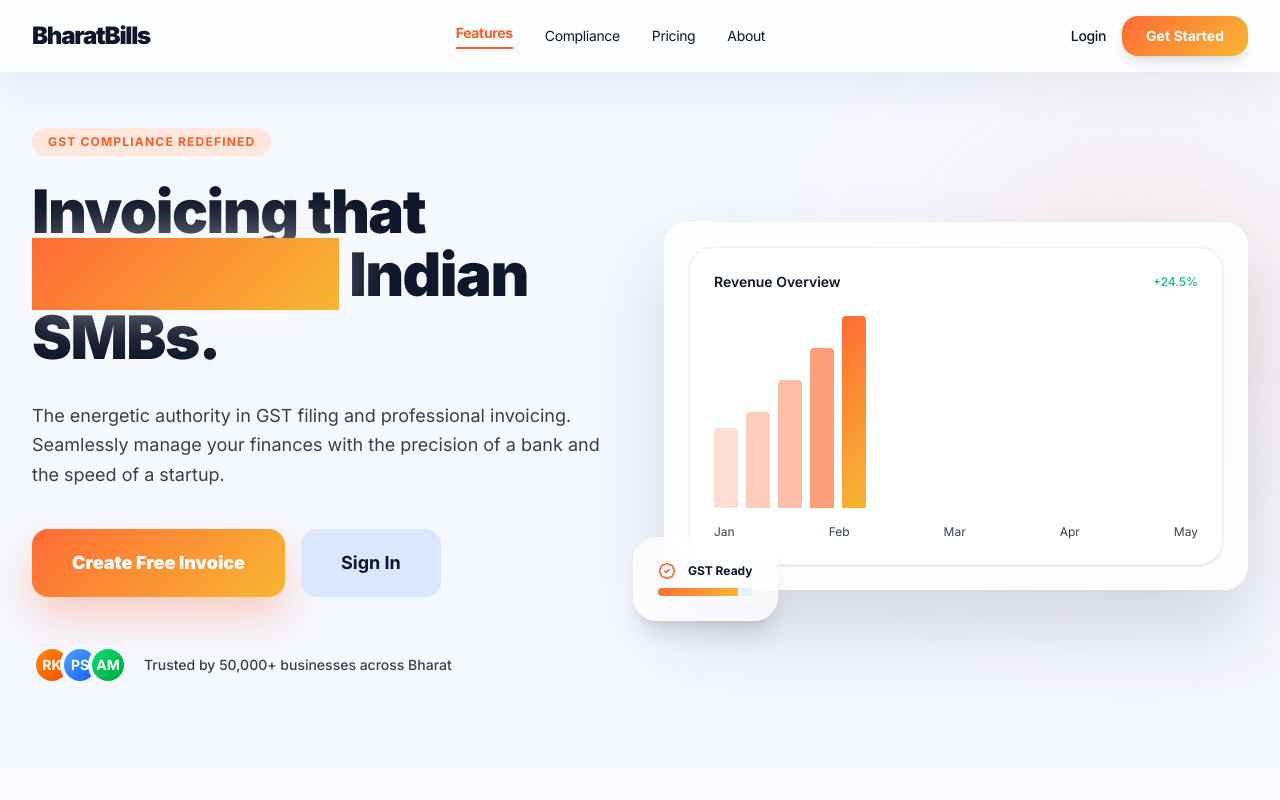
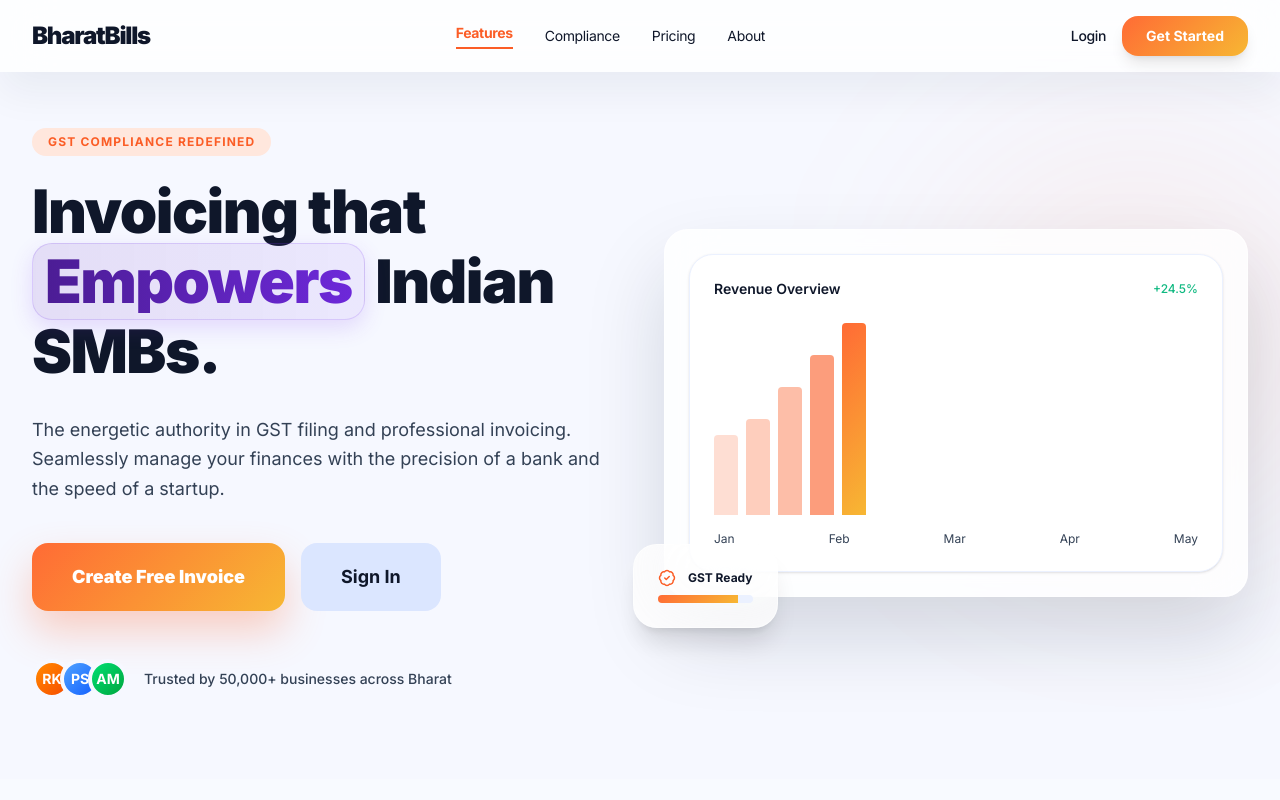
Before and after one commit to BHAVISHYA2005/BharatBills, a Next.js app: page / in a window 1280 px wide. Shown: the top 800 px of the page. Built offline with nearby package versions, Linux system fonts and the light colour scheme.

Commit message:
style: update hero text styling with gradient background and improved layout for enhanced visual appeal

```diff
--- a/src/app/page.tsx
+++ b/src/app/page.tsx
@@ -82,11 +82,10 @@
             </span>
             <h1 className="text-4xl md:text-5xl lg:text-6xl font-black text-[var(--on-surface)] leading-[1.05] tracking-tight mb-6 md:mb-8">
               Invoicing that{' '}
-              <span className="relative inline-block">
-                <span className="relative z-10 text-transparent bg-clip-text signature-gradient">
+              <span className="relative inline-flex items-center px-2.5 py-1 md:px-3 md:py-1.5 rounded-xl bg-gradient-to-r from-[#5b21b6]/12 to-[#7c3aed]/8 border border-[#7c3aed]/18 shadow-[0_8px_22px_rgba(124,58,237,0.16)]">
+                <span className="relative z-10 text-transparent bg-clip-text bg-gradient-to-r from-[#4c1d95] to-[#6d28d9]">
                   Empowers
                 </span>
-                <span className="absolute -inset-2 bg-white/50 rounded-full blur-xl" />
               </span>{' '}
               Indian SMBs.
             </h1>
```
